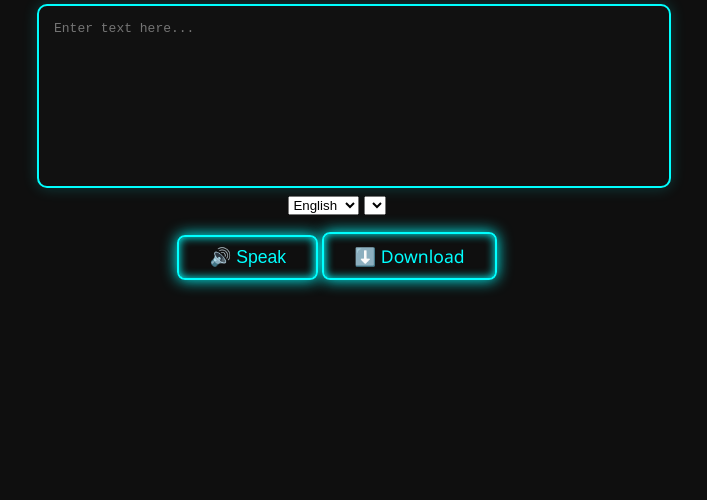
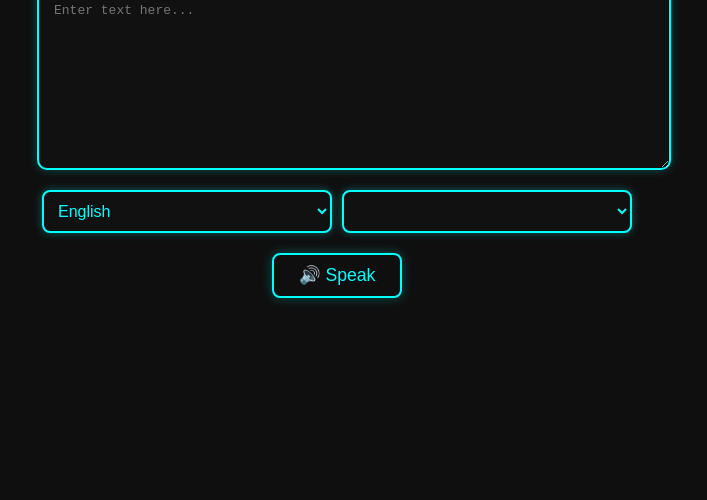
Before and after one commit to Chandramohan-us/Text-to-Audio-Converter, a plain HTML site: page index.html in a window 1280 px wide. Shown: the part 300-800 px from the top of the page, without its empty margins (303-1010 px from the left). Drawn offline with Linux system fonts and the light colour scheme.

Commit message:
Update style.css

```diff
--- a/style.css
+++ b/style.css
@@ -1,58 +1,78 @@
 body {
   margin: 0;
-  padding: 0;
   background: #0f0f0f;
   font-family: 'Segoe UI', sans-serif;
+  height: 100vh;
   display: flex;
   justify-content: center;
   align-items: center;
-  height: 100vh;
 }
 
 .container {
-  text-align: center;
   width: 90%;
   max-width: 600px;
+  text-align: center;
 }
 
 .glow {
   color: #0ff;
-  text-shadow: 0 0 5px #0ff, 0 0 10px #0ff, 0 0 20px #0ff;
   font-size: 2em;
   margin-bottom: 20px;
+  text-shadow: 0 0 3px #0ff, 0 0 6px #0ff, 0 0 10px #0ff;
 }
 
 textarea {
   width: 100%;
   height: 150px;
   padding: 15px;
-  background-color: #111;
+  background: #111;
   color: #0ff;
   border: 2px solid #0ff;
   border-radius: 10px;
   font-size: 1em;
-  resize: none;
-  box-shadow: 0 0 15px #0ff3;
+  box-shadow: 0 0 10px #0ff4;
   outline: none;
+}
+
+.row {
+  display: flex;
+  justify-content: space-between;
+  margin-top: 15px;
+}
+
+select {
+  flex: 1;
+  margin: 0 5px;
+  padding: 10px;
+  background: #111;
+  color: #0ff;
+  border: 2px solid #0ff;
+  border-radius: 8px;
+  font-size: 1em;
+  box-shadow: 0 0 8px #0ff5;
 }
 
 .neon-button {
   margin-top: 20px;
-  padding: 10px 30px;
+  padding: 10px 25px;
   font-size: 1.1em;
-  border: none;
   color: #0ff;
   background: transparent;
   border: 2px solid #0ff;
   border-radius: 8px;
   cursor: pointer;
-  transition: all 0.3s ease;
-  box-shadow: 0 0 15px #0ff, inset 0 0 10px #0ff;
+  text-decoration: none;
+  display: inline-block;
+  transition: 0.3s;
+  box-shadow: 0 0 12px #0ff4;
 }
 
 .neon-button:hover {
   background-color: #0ff;
   color: #000;
-  text-shadow: none;
-  box-shadow: 0 0 25px #0ff, inset 0 0 15px #000;
+  box-shadow: 0 0 25px #0ff, inset 0 0 10px #000;
 }
+
+.hidden {
+  display: none;
+}
```
